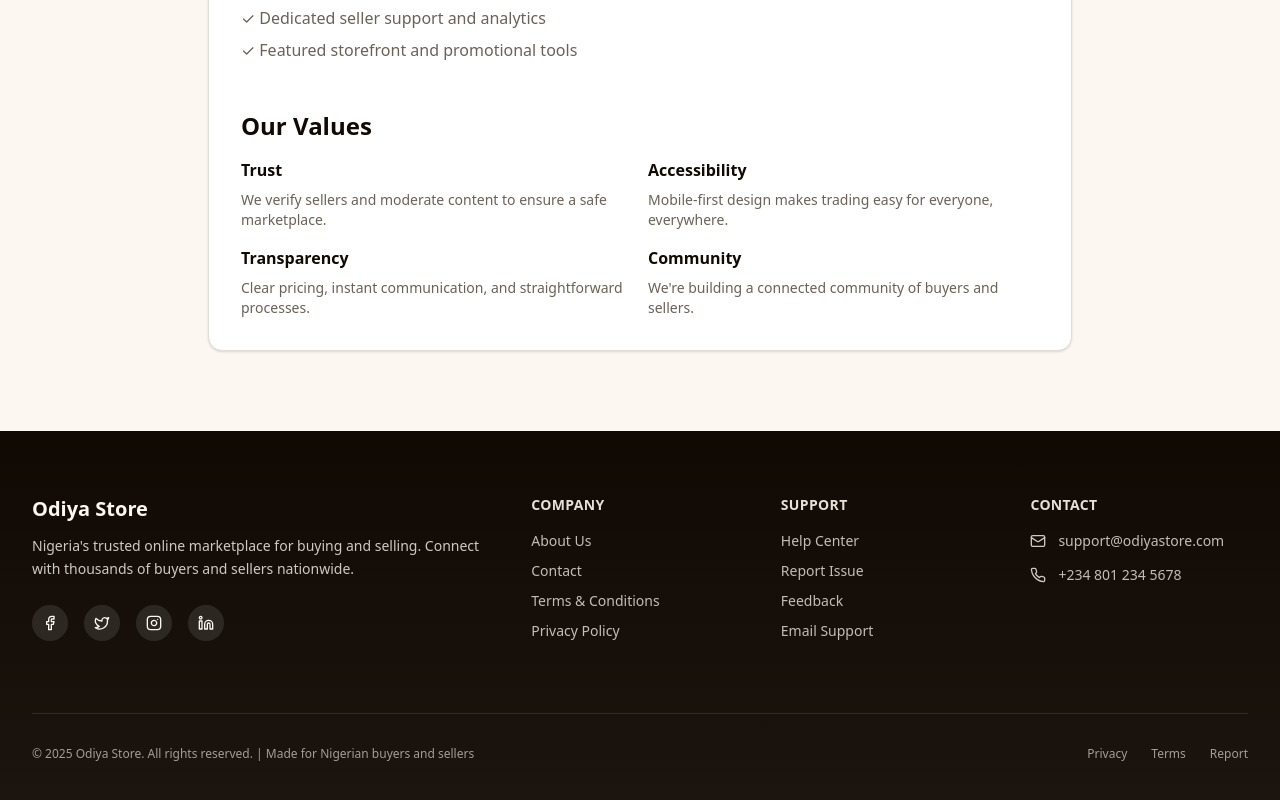
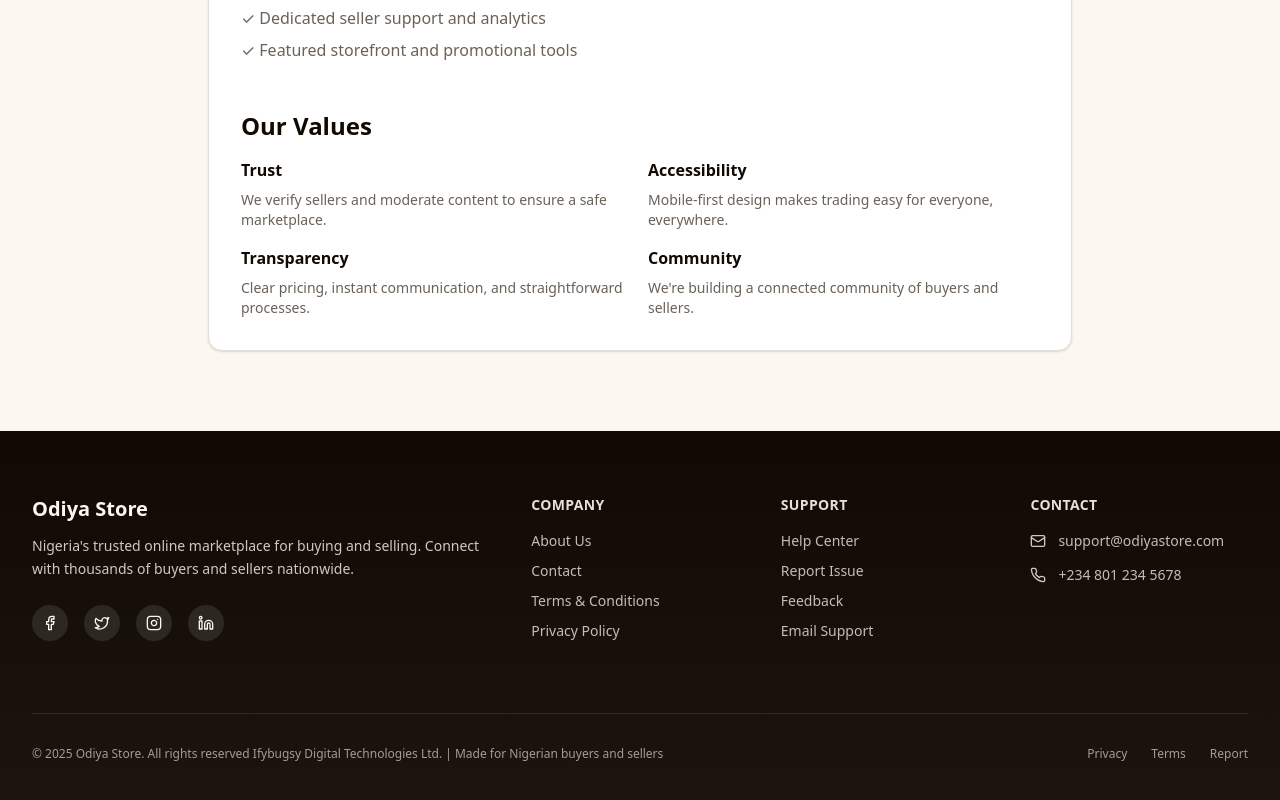
Before and after one commit to ifybugsy/odiya-store, a Next.js app: page /about in a window 1280 px wide. Shown: the part 1480-2280 px from the top of the page. Built offline with nearby package versions, Linux system fonts and the light colour scheme.

Commit message:
adjusted the footer page

```diff
--- a/components/footer.tsx
+++ b/components/footer.tsx
@@ -135,7 +135,7 @@ export default function Footer() {
         <div className="border-t border-white/10 pt-8">
           <div className="flex flex-col md:flex-row justify-between items-center gap-4">
             <p className="text-xs opacity-60 text-center md:text-left">
-              © {currentYear} Odiya Store. All rights reserved. | Made for Nigerian buyers and sellers
+              © {currentYear} Odiya Store. All rights reserved Ifybugsy Digital Technologies Ltd. | Made for Nigerian buyers and sellers
             </p>
             <div className="flex gap-6 text-xs opacity-60">
               <Link href="/privacy" className="hover:opacity-100 transition">
```
